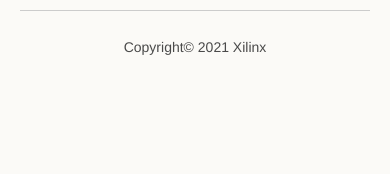
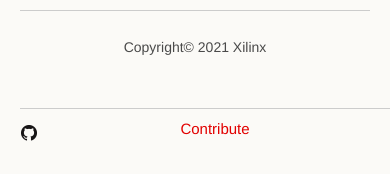
Before and after one commit to Xilinx/xacc, a Jekyll site: the page built from docs/README.md, in a window 390 px wide. Shown: the part 1246-1420 px from the top of the page. Built offline with Jekyll 4.4.1, drawn with Linux system fonts in a browser that asks for light colours; nearby versions of some CDN libraries; our own code applies the rules of GitHub Pages for plain Markdown files; before the commit the page ends 1374 px from its top, so only the background shows below that.

Commit message:
Revert "Update jekyll-theme-dinky.scss"
This reverts commit 2448ea8309416be28dd67e771d8de44d0f0dbf46.

```diff
--- a/docs/_sass/jekyll-theme-dinky.scss
+++ b/docs/_sass/jekyll-theme-dinky.scss
@@ -462,8 +462,8 @@
                 overflow: hidden;
                 padding-top: 50px;
             }
-            footer {
-                display: none;
+            a.github {
+                background: url(../images/mask-small.png) no-repeat 1px
             }
         }
 
@@ -512,8 +512,8 @@
                 overflow: hidden;
                 padding-top: 50px;
             }
-            footer {
-                display: none;
+            a.github {
+                background: url(../images/mask-small.png) no-repeat 1px
             }
         }
 
@@ -522,8 +522,14 @@
             header ul li.download {
                 display: none
             }
+            footer {
+                margin: 0 0 0 20px
+            }
             .nav {
                 width: 480px;
+            }
+            footer a {
+                display: block
             }
             .buttons-github {
                 text-align: center
@@ -545,8 +551,8 @@
                 overflow: hidden;
                 padding-top: 50px;
             }
-            footer {
-                display: none;
+            a.github {
+                background: url(../images/mask-small.png) no-repeat 100px
             }
         }
 
@@ -573,8 +579,8 @@
                 overflow: hidden;
                 padding-top: 50px;
             }
-            footer {
-                display: none;
+            a.github {
+                background: url(../images/mask-small.png) no-repeat 150px
             }
         }
 
@@ -706,8 +712,8 @@
                 overflow: hidden;
                 padding-top: 50px;
             }
-            footer {
-                display: none;
+            a.github {
+                background: url(../images/mask-small.png) no-repeat 1px
             }
         }
 
@@ -788,8 +794,8 @@
                 overflow: hidden;
                 padding-top: 50px;
             }
-            footer {
-                display: none;
+            a.github {
+                background: url(../images/mask-small.png) no-repeat 1px
             }
         }
 
@@ -856,6 +862,9 @@
                 text-decoration: solid;
                 padding-left: 15px
             }
+            a.github {
+                background: url(../images/mask-small.png) no-repeat 1px
+            }
             .you-container1 {
                 position: relative;
                 padding-bottom: 0px;
@@ -870,9 +879,6 @@
                 overflow: hidden;
                 padding-top: 50px;
             }
-            footer {
-                display: none;
-            }
         }
 
         table img {
```
